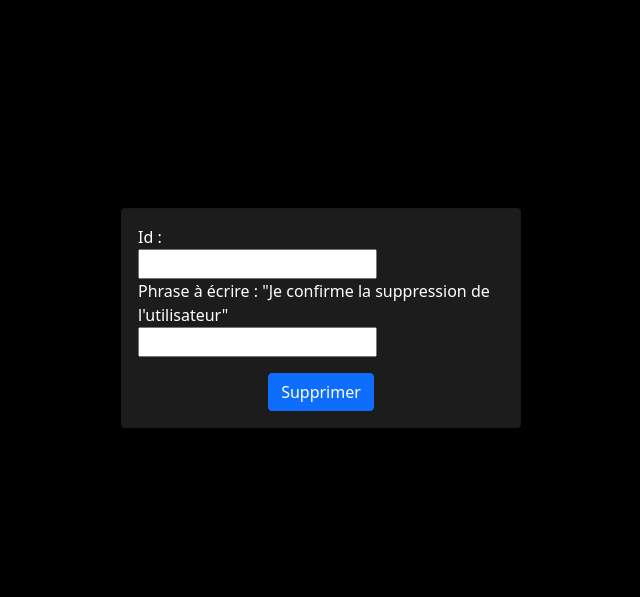
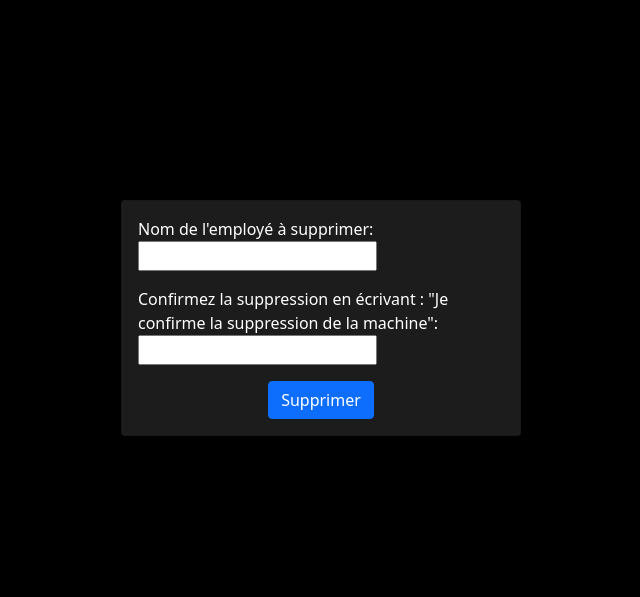
Before and after one commit to NZ0H/SAE-DJANGO-2.03, a Django app: page /computerApp/del-personnel/ in a window 1280 px wide. Shown: the part 158-755 px from the top of the page, without its empty margins (319-959 px from the left). Run offline with Django 4.2, Linux system fonts and the light colour scheme.

Commit message:
Add files via upload

```diff
--- a/DJANGO FINAL/computermngt/computerApp/forms.py
+++ b/DJANGO FINAL/computermngt/computerApp/forms.py
@@ -34,8 +34,8 @@ class AddMachineForm (forms.Form ) :
 
 
 class DeleteMachineForm(forms.Form):
-    id = forms.CharField(required=True, label="Nom de l'employé à supprimer")
-    phrase_confirmation = forms.CharField(label='Confirmez la suppression en écrivant "supprimer"')
+    id = forms.CharField(required=True, label="Nom de la machine à supprimer")
+    phrase_confirmation = forms.CharField(label='Confirmez la suppression en écrivant "Je confirme la suppression de la machine"')
     def clean_id(self):
         data = self.cleaned_data["id"]
         machine = Machine.objects.get(id=data)
@@ -79,10 +79,11 @@ class AddPersonnelForm (forms.Form ) :
             raise ValidationError(("Erreur de format pour le champ civilité"))
         return data
 
+
 class DeletePersonnelForm(forms.Form):
     id = forms.CharField(required=True, label="Nom de l'employé à supprimer")
-    phrase_confirmation = forms.CharField(label='Confirmez la suppression en écrivant "supprimer"')
-
+    phrase_confirmation = forms.CharField(label='Confirmez la suppression en écrivant : "Je confirme la suppression de la machine"')
+    #poste = forms.ModelChoiceField(queryset=Personnel.Poste)
     def clean_id(self):
         data = self.cleaned_data["id"]
         personnel = Personnel.objects.get(id=data)
--- a/DJANGO FINAL/computermngt/computerApp/templates/computerApp/personnel_del.html
+++ b/DJANGO FINAL/computermngt/computerApp/templates/computerApp/personnel_del.html
@@ -6,18 +6,8 @@
     <div class="card-body">
       <form method="post" class="form-horizontal">
         {% csrf_token %}
-        <div class="form-group">
-            <label class="control-label" for="poste">Id :</label>
-            <div>
-                {{ form.id }}
-            </div>
-        </div>
-        <div class="form-group">
-            <label class="control-label" for="poste">Phrase à écrire : "Je confirme la suppression de l'utilisateur"</label>
-            <div>
-                {{ form.phrase_confirmation }}
-            </div>
-        </div>
+        {{ form.as_p }}
+
         <div class="form-group mt-3">
           <div class="text-center">
             <button type="submit" class="btn btn-primary">Supprimer</button>
--- a/DJANGO FINAL/computermngt/computerApp/views.py
+++ b/DJANGO FINAL/computermngt/computerApp/views.py
@@ -60,10 +60,10 @@ def machine_delete_form(request):
         if form.is_valid():
             id = form.cleaned_data['id']
             phrase_confirmation = form.cleaned_data['phrase_confirmation']
-            machine = Personnel.objects.filter(id=id).first()
-            if machine and phrase_confirmation == "Je confirme la suppression de l'utilisateur":
+            machine = Machine.objects.filter(id=id).first()
+            if machine and phrase_confirmation == "Je confirme la suppression de la machine":
                 machine.delete()
-                return redirect('personnels')
+                return redirect('machines')
             else:
                 error_msg = "ID inexistant ou phrase de confirmation invalide."
                 context = {'form': form, 'error_msg': error_msg}
@@ -93,7 +93,6 @@ def personnel_add_form(request):
             return redirect('personnels')
     else:
         form = AddPersonnelForm()
-
     context = {'form': form}
     return render(request, 'computerApp/personnel_add.html', context)
 
```
Also changed, not shown: DJANGO FINAL/computermngt/computerApp/templates/computerApp/machine_del.html (+1 -12 lines), DJANGO FINAL/computermngt/computerApp/templates/computerApp/personnel_add.html (+20 -0 lines), DJANGO FINAL/computermngt/db.sqlite3.
